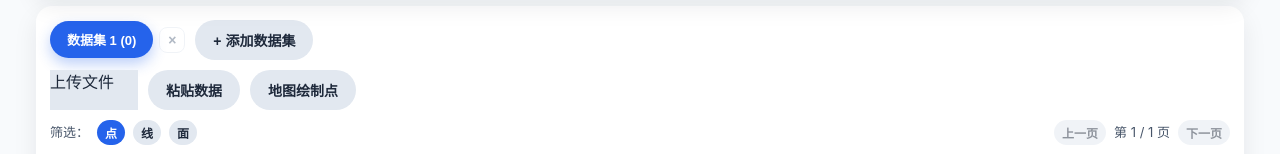
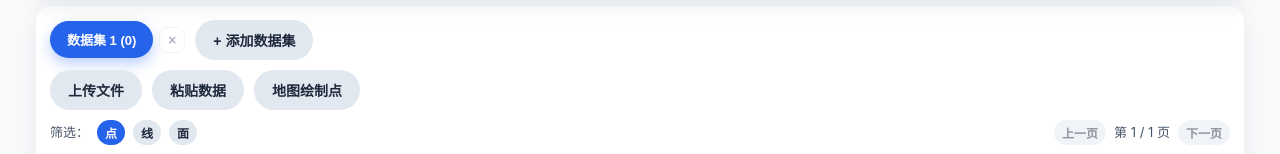
Before and after one commit to JO-WTF/network-tools, a Vue app: page / in a window 1280 px wide. Both pictures are taken after a click on the tab "地图可视化". Shown: the part 492-646 px from the top of the page. Built offline with nearby package versions, Linux system fonts and the light colour scheme.

Commit message:
fix: use custom upload button and hide native file input

```diff
--- a/src/components/MapVisualizationPage.vue
+++ b/src/components/MapVisualizationPage.vue
@@ -33,10 +33,17 @@
       </div>
 
       <div class="dataset-toolbar">
-        <label class="secondary action-button upload-btn">
+        <button class="secondary action-button" type="button" @click="triggerFilePicker" :disabled="isProcessing">
           上传文件
-          <input type="file" accept=".geojson,.json,.csv" @change="handleFileUpload" :disabled="isProcessing" />
-        </label>
+        </button>
+        <input
+          ref="dataFileInput"
+          class="visually-hidden"
+          type="file"
+          accept=".geojson,.json,.csv"
+          :disabled="isProcessing"
+          @change="handleFileUpload"
+        />
         <button class="secondary action-button" type="button" @click="showPaste = !showPaste" :disabled="isProcessing">粘贴数据</button>
         <button class="secondary" type="button" @click="activateDrawPoint" :disabled="isProcessing">地图绘制点</button>
       </div>
@@ -131,6 +138,7 @@ const mapReady = ref(false);
 const showPaste = ref(false);
 const pasteInput = ref("");
 const isProcessing = ref(false);
+const dataFileInput = ref(null);
 
 const datasets = ref([{ id: 1, name: "数据集 1", rows: [], extraColumns: [] }]);
 const activeDatasetId = ref(1);
@@ -673,6 +681,10 @@ const importFeaturesWithMask = async (rawText) => {
   }
 };
 
+const triggerFilePicker = () => {
+  dataFileInput.value?.click();
+};
+
 const handleFileUpload = async (event) => {
   const file = event.target.files?.[0];
   if (!file) return;
--- a/src/style.css
+++ b/src/style.css
@@ -595,17 +595,6 @@ button:not(:disabled):hover {
   flex-wrap: wrap;
 }
 
-.upload-btn {
-  position: relative;
-  overflow: hidden;
-}
-
-.upload-btn input {
-  position: absolute;
-  inset: 0;
-  opacity: 0;
-  cursor: pointer;
-}
 
 .paste-box {
   display: flex;
```
